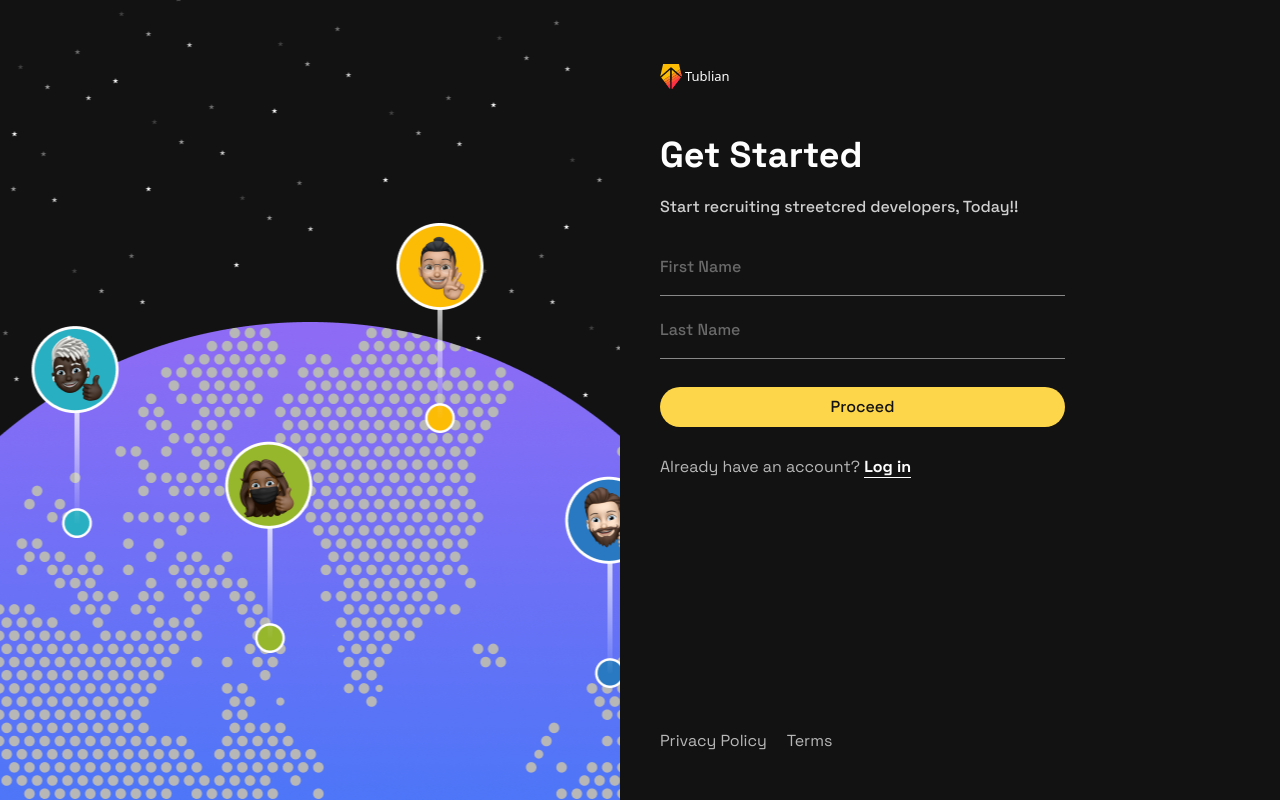
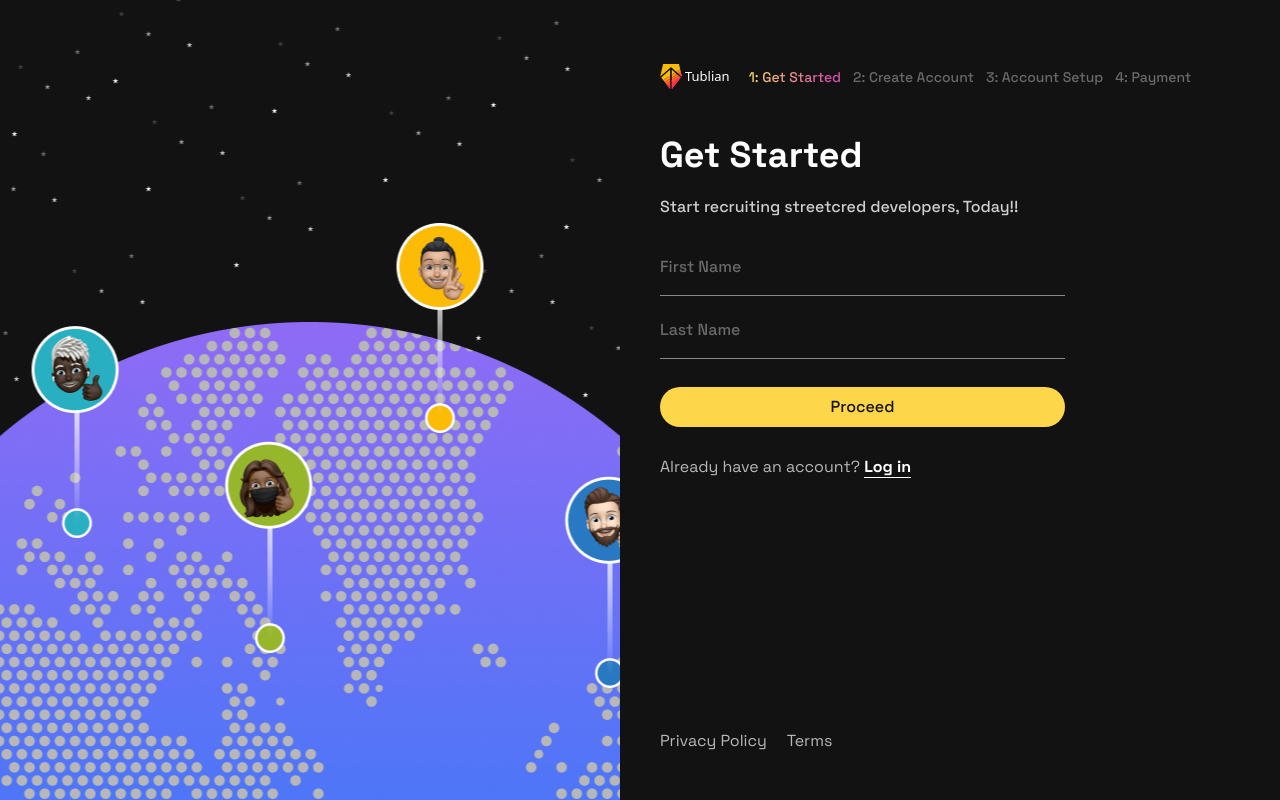
Before and after one commit to IEdiong/tublian-frontend-challenge, an Angular app: page / in a window 1280 px wide. Built offline with nearby package versions, Linux system fonts and the light colour scheme; a web font is replaced by a local one.

Commit message:
feat: add stepper component

```diff
--- a/src/app/app.component.html
+++ b/src/app/app.component.html
@@ -1,7 +1,7 @@
 <main class="flex min-h-screen">
-  <div class="bg-illustration-one bg-top-4 flex-1"></div>
-  <div class="relative flex-1 pb-[47px] ps-10 pt-16">
-    <div>
+  <div class="flex-1 bg-illustration-one bg-top-4"></div>
+  <form class="relative flex-1 pb-[47px] ps-10 pt-16">
+    <div class="flex items-center gap-[19px]">
       <a
         href="https://tublian.com"
         class="flex w-fit items-center gap-[3px] font-logo text-[13px] text-white"
@@ -9,6 +9,7 @@
         <img src="../assets/logo.svg" alt="" aria-hidden="true" />
         <span> Tublian </span>
       </a>
+      <tbc-stepper [currentStep]="currentStep"></tbc-stepper>
     </div>
     <h1 class="mt-10 text-4xl font-bold leading-[52px] text-white">
       Get Started
@@ -18,19 +19,19 @@
 
       <fieldset class="flex flex-col gap-[14px]">
         <input
-          class="placeholder:text-placeholder border-b-secondary border-b-[1px] bg-transparent pb-4 pt-2 font-medium text-white transition-colors duration-300 ease-in-out placeholder:font-medium placeholder:capitalize focus-visible:border-b-white focus-visible:outline-none"
+          class="border-b-[1px] border-b-secondary bg-transparent pb-4 pt-2 font-medium text-white transition-colors duration-300 ease-in-out placeholder:font-medium placeholder:capitalize placeholder:text-placeholder focus-visible:border-b-white focus-visible:outline-none"
           type="text"
           placeholder="First name"
         />
         <input
-          class="placeholder:text-placeholder border-b-secondary border-b-[1px] bg-transparent pb-4 pt-2 font-medium text-white transition-colors duration-300 ease-in-out placeholder:font-medium placeholder:capitalize focus-visible:border-b-white focus-visible:outline-none"
+          class="border-b-[1px] border-b-secondary bg-transparent pb-4 pt-2 font-medium text-white transition-colors duration-300 ease-in-out placeholder:font-medium placeholder:capitalize placeholder:text-placeholder focus-visible:border-b-white focus-visible:outline-none"
           type="text"
           placeholder="Last name"
         />
       </fieldset>
 
       <button
-        class="bg-gold-300 hover:bg-gold-200 active:bg-gold-100 rounded-full px-4 py-2 font-medium text-black transition-all duration-300 ease-in-out"
+        class="rounded-full bg-gold-300 px-4 py-2 font-medium text-black transition-all duration-300 ease-in-out hover:bg-gold-200 active:bg-gold-100"
       >
         Proceed
       </button>
@@ -46,10 +47,10 @@
     </div>
 
     <div
-      class="text-tertiary absolute bottom-[47px] flex w-fit items-start gap-5"
+      class="absolute bottom-[47px] flex w-fit items-start gap-5 text-tertiary"
     >
       <a href="https://www.tublian.com/privacy">Privacy Policy</a>
       <a href="https://www.tublian.com/terms">Terms</a>
     </div>
-  </div>
+  </form>
 </main>
--- a/src/app/app.component.ts
+++ b/src/app/app.component.ts
@@ -6,5 +6,6 @@ import { Component } from '@angular/core';
   styleUrls: ['./app.component.css'],
 })
 export class AppComponent {
+  currentStep = 1;
   title = 'ng-tublian';
 }
--- a/src/app/app.module.ts
+++ b/src/app/app.module.ts
@@ -3,9 +3,10 @@ import { BrowserModule } from '@angular/platform-browser';
 
 import { AppComponent } from './app.component';
 import { OnboardingComponent } from './onboarding/onboarding.component';
+import { StepperComponent } from './components/stepper/stepper.component';
 
 @NgModule({
-  declarations: [AppComponent, OnboardingComponent],
+  declarations: [AppComponent, OnboardingComponent, StepperComponent],
   imports: [BrowserModule],
   providers: [],
   bootstrap: [AppComponent],
--- /dev/null
+++ b/src/app/components/stepper/stepper.component.html
@@ -0,0 +1,12 @@
+<div class="flex gap-3">
+  <p
+    *ngFor="let title of stepsTitle; index as i"
+    class="step-btn"
+    [ngClass]="{
+      'text-placeholder': !(currentStep >= i + 1),
+      'text-gradient text-transparent': currentStep >= i + 1
+    }"
+  >
+    {{ title }}
+  </p>
+</div>
--- /dev/null
+++ b/src/app/components/stepper/stepper.component.ts
@@ -0,0 +1,17 @@
+import { Component, Input } from '@angular/core';
+
+@Component({
+  selector: 'tbc-stepper',
+  templateUrl: './stepper.component.html',
+  styles: [],
+})
+export class StepperComponent {
+  @Input() currentStep!: number;
+
+  stepsTitle = [
+    '1: Get Started',
+    '2: Create Account',
+    '3: Account Setup',
+    '4: Payment',
+  ];
+}
--- a/src/styles.css
+++ b/src/styles.css
@@ -10,3 +10,19 @@
     color: #cfcfcf;
   }
 }
+
+@layer components {
+  .step-btn {
+    @apply text-sm font-medium;
+  }
+}
+
+.text-gradient {
+  background: linear-gradient(
+    109deg,
+    #fbda61 0%,
+    rgba(255, 90, 205, 0.84) 86.08%
+  );
+  background-clip: text;
+  -webkit-background-clip: text;
+}
```
Also changed, not shown: 1 other file (tests, documents, lock files or other folders).
